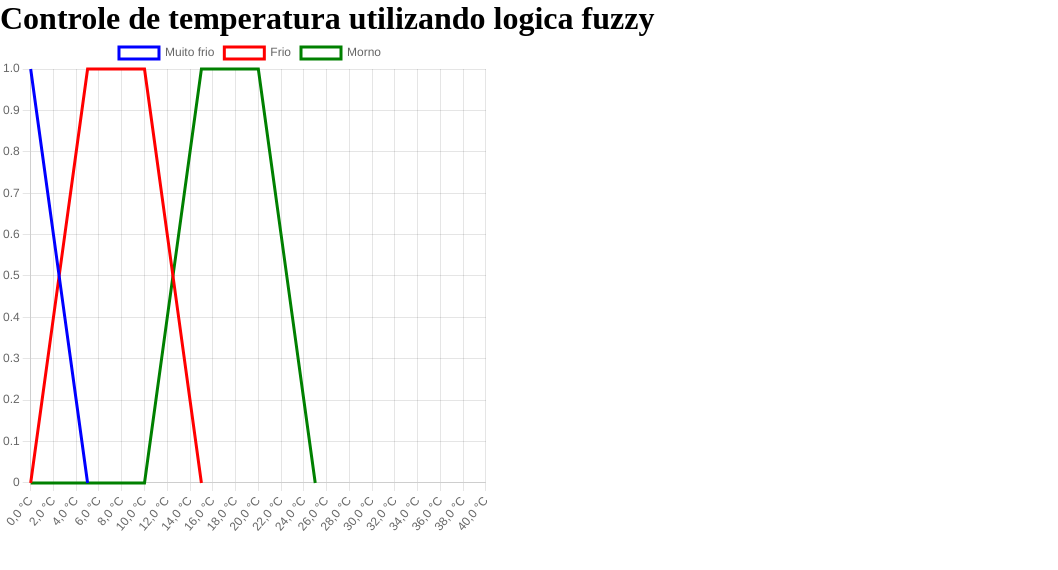
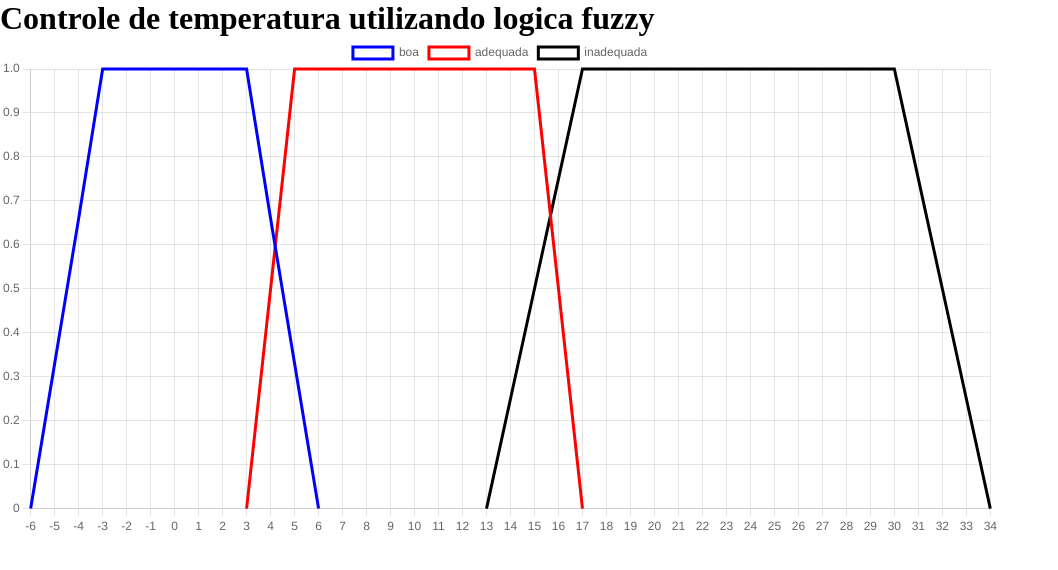
Before and after one commit to BrunoNC22/AvaliacaoDaQualidadeDeAgua, a Vue app: page / in a window 1280 px wide. Shown: the top 570 px of the page, without its empty margins (0-1058 px from the left). Built offline with nearby package versions, Linux system fonts and the light colour scheme.

Commit message:
fix: Home.vue update

```diff
--- a/src/components/Home.vue
+++ b/src/components/Home.vue
@@ -1,16 +1,17 @@
 <script setup>
 import graficVue from './grafic.vue';
+import grafic2 from './grafic2.vue';
 </script>
 
 <template>
     <h1>Controle de temperatura utilizando logica fuzzy</h1>
     <div class="grafico">
-        <graficVue></graficVue>
+        <grafic2></grafic2>
     </div>
 </template>
 <style>
 .grafico {
-    width: 500px;
+    width: 1000px;
     height: 500px;
 }
 </style>
```
